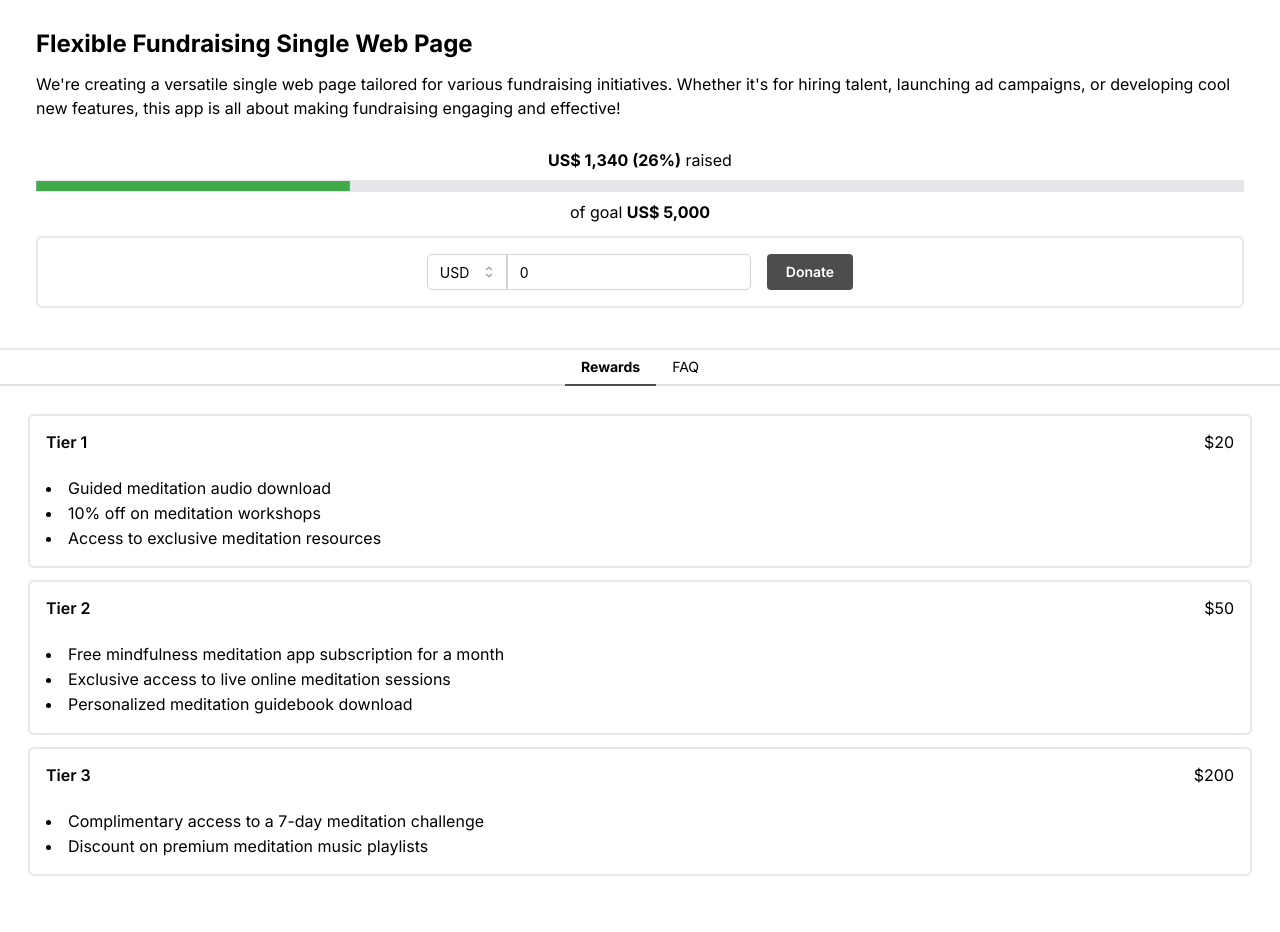
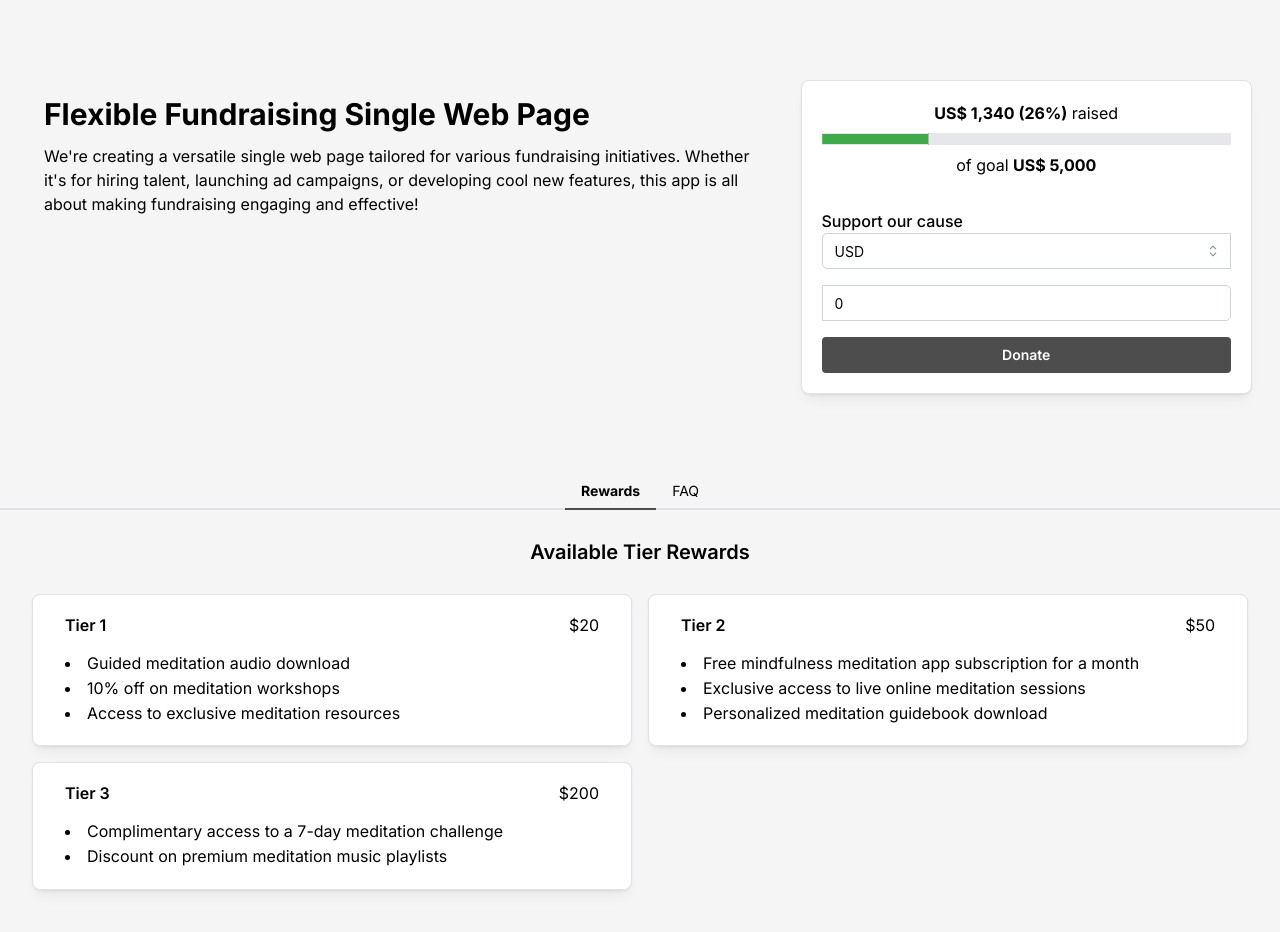
Before and after one commit to bensuwun/medito-fundraising, a Next.js app: page / in a window 1280 px wide. Shown: the top 932 px of the page. Before the commit the page ends 904 px from the top, so only its background shows below. Built offline with nearby package versions, Linux system fonts and the light colour scheme.

Commit message:
Desktop layout

```diff
--- a/src/app/globals.css
+++ b/src/app/globals.css
@@ -7,3 +7,7 @@
     --primary-color: #4D4D4D;
     --progress-color: #40A94A;
 }
+
+body {
+    background-color: #f5f5f5
+}
--- a/src/components/project/Donate.tsx
+++ /dev/null
@@ -1,70 +0,0 @@
-"use client";
-
-import React, { ChangeEvent, useState } from 'react';
-import Dropdown from '../Dropdown';
-import { Button, TextInput } from '@mantine/core';
-import '@mantine/core/styles.css';
-import currency from '../../helpers/currency.json'
-
-const options = currency
-type donationObj = {
-    amount: string,
-    currency: string
-}
-
-export default function Donate() {
-    const [selectedOption, setSelectedOption] = useState('');
-    const [textInputValue, setTextInputValue] = useState('');
-
-    const handleClick = async () => {
-        if (parseFloat(textInputValue) > 0.50 && selectedOption.length == 3) {
-            const data: donationObj = {
-                amount: textInputValue,
-                currency: selectedOption
-            }
-            const result = await fetch('/api/createCheckoutSession', {
-                method: 'POST',
-                body: JSON.stringify(data, null),
-                headers: {
-                    'content-type': 'application/json',
-                },
-            })
-            const url = await result.json();
-            console.log(url.session.url)
-            window.location.href = url.session.url
-        }
-    };
-
-    const handleInputChange = (event: ChangeEvent<HTMLInputElement>) => {
-        const newInputValue = event.target.value;
-
-        // Check if the input is a positive integer
-        if (/^\d*\.?\d{0,2}$/.test(newInputValue)) {
-            setTextInputValue(newInputValue);
-        }
-    };
-
-    const handleSelect = (selectedOption: string) => {
-        setSelectedOption(selectedOption);
-    };
-
-    return (
-        <div className="border-2 p-4 flex flex-col gap-2 rounded-md">
-            <div className="flex justify-between gap-6 leading-5">
-                <p className="h-full font-bold">Currency</p>
-                <p className="h-full font-bold">Minimum of 0.5 USD</p>
-                <Button onClick={handleClick}>Donate</Button>
-            </div>
-            <div className="flex justify-between gap-6 leading-5">
-                <Dropdown options={options} onSelect={handleSelect} />
-                <TextInput
-                    placeholder="5.00"
-                    value={textInputValue}
-                    onChange={handleInputChange}
-                />
-
-                <p className="h-full font-bold">ahhh</p>
-            </div>
-        </div>
-    );
-};
--- a/src/components/project/Donate/Donate.tsx
+++ b/src/components/project/Donate/Donate.tsx
@@ -2,7 +2,7 @@
 
 import React, { useState } from 'react';
 import Dropdown from '../../Dropdown';
-import { Button, NumberInput, Select} from '@mantine/core';
+import { Button, NumberInput, Select } from '@mantine/core';
 import classes from "./Donate.module.css";
 
 const options = ['EUR', 'USD', 'CAD'];
@@ -37,14 +37,15 @@ export default function Donate() {
     };
 
     return (
-        <div className="border-2 p-4 flex justify-center gap-2 rounded-md">
+        <div>
+           <p className="font-medium">Support our cause</p>
            <form>
-                <div className="flex leading-5 gap-4">
-                    <div className="flex ">
+                <div className="flex flex-col  leading-5 gap-4">
+                    <div className="flex flex-col  gap-4 grow">
                         <Select
                             data={["USD", "CAD", "EUR"]}
                             defaultValue="USD"
-                            className="w-20 z-10 relative rounded-r-none"
+                            className=""
                             classNames={{
                                 input: classes["input-dropdown"]
                             }}
@@ -54,13 +55,13 @@ export default function Donate() {
                             value={textInputValue}
                             onChange={setTextInputValue}
                             hideControls
-                            className="relative focus:z-20"
+                            className="grow"
                             classNames={{
                                 input: classes["input-donate"]
                             }}
                         />
                     </div>
-                    <Button type="submit" className="bg-primary">
+                    <Button type="submit" className="bg-primary text-sm">
                         Donate
                     </Button>
                 </div>
--- a/src/components/project/FAQForm.tsx
+++ b/src/components/project/FAQForm.tsx
@@ -1,6 +1,6 @@
 "use client";
 
-import { Accordion, TextInput, Textarea, Button } from "@mantine/core";
+import { Accordion, TextInput, Textarea, Button, Card } from "@mantine/core";
 import { useForm, isNotEmpty } from "@mantine/form";
 
 /**
@@ -31,7 +31,8 @@ export default function FAQForm() {
     }
 
     return (
-        <Accordion.Item key="faqForm" value="faqForm" className="rounded-md mb-2 border-2">
+        <Accordion.Item key="faqForm" value="faqForm" className="mb-2 px-0 py-1 border-none">
+            <Card shadow="sm" radius="md" withBorder className="px-1 py-0">
                 <Accordion.Control>
                     <h3 className="mr-2 font-medium">Have other questions?</h3>
                 </Accordion.Control>
@@ -53,11 +54,12 @@ export default function FAQForm() {
                                     />
                             </div>
                         </div>
-                    <Button type="submit" className="bg-primary">
+                        <Button type="submit" className="bg-primary w-full">
                             Ask question
                         </Button>
                     </form>
                 </Accordion.Panel>
+            </Card>
         </Accordion.Item>
     );
 };
--- a/src/components/project/FAQs.tsx
+++ b/src/components/project/FAQs.tsx
@@ -1,6 +1,6 @@
 "use client";
 
-import { Accordion } from "@mantine/core";
+import { Accordion, Card } from "@mantine/core";
 import FAQForm from "./FAQForm";
 
 /**
@@ -21,23 +21,25 @@ export default function FAQs(
 {
     const accordionItems = items.map(item => {
         return (
-            <Accordion.Item key={item.id} value={item.id} className="rounded-md mb-2 border-2">
+            <Accordion.Item key={item.id} value={item.id} className="px-0 py-1 border-none">
+                <Card shadow="sm" padding="0" radius="md" withBorder className="px-1">
                     <Accordion.Control>
                         <h3 className="mr-2 font-medium">{item.question}</h3>
                     </Accordion.Control>
                     <Accordion.Panel>
                         <p className="text-sm">{item.answer}</p>
                     </Accordion.Panel>
+                </Card>
             </Accordion.Item>
         );
     });
 
     return (
         <div>
-            <h2 className="text-xl mb-4 font-semibold">Frequently Asked Questions</h2>
+            <h2 className="text-xl mb-4 font-semibold lg:text-center">Frequently Asked Questions</h2>
 
             {/* FAQ List */}
-            <Accordion className="mt-8">
+            <Accordion className="mt-8 flex flex-col gap-2">
                 {accordionItems}
                 <FAQForm />
             </Accordion>
--- a/src/components/project/Progress.tsx
+++ b/src/components/project/Progress.tsx
@@ -23,7 +23,7 @@ export default function ProgressBar(
 
 
     return (
-        <div className="flex flex-col items-center gap-2 mt-4">
+        <div className="flex flex-col items-center gap-2 ">
             <p>
                 <span className="font-bold">
                     {`${cashFormatter(totalAmtRaised)} `}
--- a/src/components/project/ProjectDetails.tsx
+++ b/src/components/project/ProjectDetails.tsx
@@ -1,5 +1,6 @@
 import Progress from "./Progress";
 import Donate from "./Donate/Donate";
+import { Card } from "@mantine/core";
 
 /**
  * Displays the title, description, and the current progress and target goal of the fundraising initiative.
@@ -18,17 +19,22 @@ export default function ProjectDetails (
     })
 {
     return (
-        <div className="flex flex-col gap-3 px-9 py-7">
-            <h1 className="font-bold text-2xl">{name}</h1>
-            <p>{description}</p>
-            {/* Progress Bar */}
-            <Progress targetAmt={targetAmt} totalAmtRaised={totalAmtRaised}/>
+        <div className="flex flex-col gap-3 px-7 py-page-sm lg:py-page container mx-auto lg:grid lg:grid-cols-8">
+            {/* Project Description */}
+            <div className="flex flex-col col-span-5 p-4 gap-3">
+                    <h1 className="font-bold text-2xl lg:text-3xl">{name}</h1>
+                    <p>{description}</p>
+            </div>
 
-            {/* Donate Section */}
-            <Donate />
-            <div>
+            {/* Progress and Donate Container */}
 
-            </div>
+            <Card shadow="sm" radius="md" withBorder className="px-5 py-5 gap-8 col-span-3">
+                {/* Progress Bar */}
+                <Progress targetAmt={targetAmt} totalAmtRaised={totalAmtRaised}/>
+
+                {/* Donate Section */}
+                <Donate />
+            </Card>
         </div>
     )
 }
--- a/src/components/project/ProjectTabs/ProjectTabs.tsx
+++ b/src/components/project/ProjectTabs/ProjectTabs.tsx
@@ -17,7 +17,7 @@ export default function ProjectTabs (
         faqs: any
     }) {
     return (
-        <Tabs defaultValue="rewards" classNames={classes} className="border-t-2 transition">
+        <Tabs defaultValue="rewards" classNames={classes} className="transition">
           <Tabs.List justify="center" className="transition">
               <Tabs.Tab value="rewards" className="transition ease-in">
                   Rewards
@@ -27,8 +27,10 @@ export default function ProjectTabs (
               </Tabs.Tab>
           </Tabs.List>
 
-          <Tabs.Panel value="rewards" className="p-7 flex flex-col gap-3">
+          <Tabs.Panel value="rewards" className="py-7 px-8 flex flex-col gap-3 container mx-auto pb-page-sm lg:pb-page">
             {/* TODO: Update type */}
+            <h2 className="text-xl mb-4 font-semibold lg:text-center">Available Tier Rewards</h2>
+            <div className="flex flex-col lg:grid grid-cols-2 gap-4">
                 {rewards.map((reward: { id: string, tier: string, incentives: any, requiredAmt: number }) => {
                     return (
                         <TierRewards
@@ -39,8 +41,10 @@ export default function ProjectTabs (
                         />
                     )
                 })}
+            </div>
+
           </Tabs.Panel>
-          <Tabs.Panel value="faq" className="p-7 flex flex-col gap-3">
+          <Tabs.Panel value="faq" className="p-7 container mx-auto pb-page-sm lg:pb-page">
             <div>
                 <FAQs items={faqs}/>
             </div>
--- a/src/components/project/TierRewards.tsx
+++ b/src/components/project/TierRewards.tsx
@@ -1,4 +1,4 @@
-import { List } from "@mantine/core";
+import { List, Card } from "@mantine/core";
 /**
  * Displays rewards/incentives for a given tier.
  */
@@ -17,7 +17,7 @@ export default function TierRewards(
     })
 {
     return (
-        <div className="border-2 p-4 flex flex-col gap-2 rounded-md">
+        <Card shadow="sm" padding="lg" radius="md" withBorder className="px-8">
             <div className="flex justify-between gap-6 leading-5">
                 <p className="h-full font-semibold">{tier}</p>
                 <p>{`$${amt}`}</p>
@@ -31,6 +31,6 @@ export default function TierRewards(
                     )
                 })}
             </List>
-        </div>
+        </Card>
     )
 }
--- a/tailwind.config.ts
+++ b/tailwind.config.ts
@@ -16,6 +16,10 @@ const config: Config = {
       colors: {
         "primary": "var(--primary-color)",
         "progress-bar": "var(--progress-color)",
+      },
+      spacing: {
+        "page": "5rem",
+        "page-sm": "3rem"
       }
     },
   },
```
Also changed, not shown: src/components/project/ProjectTabs/ProjectTabs.module.css (line endings or trailing spaces). Lines whose indentation alone changed are shown as unchanged.
